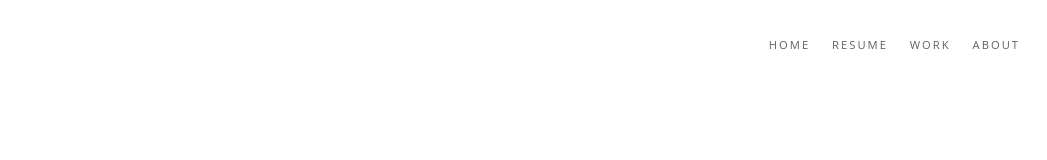
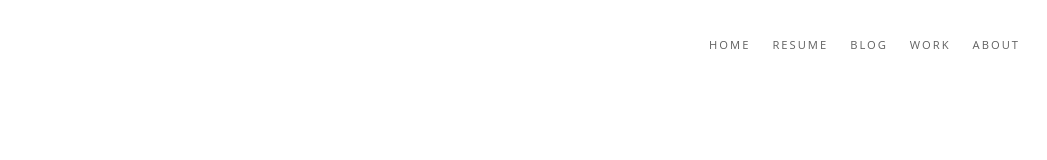
Before and after one commit to thejarlid/thejarlid.com, a Next.js app: page / in a window 1280 px wide. Shown: the top 160 px of the page, without its empty margins (225-1272 px from the left). Built offline with nearby package versions, Linux system fonts and the light colour scheme.

Commit message:
linked to blog

```diff
--- a/components/common/header.tsx
+++ b/components/common/header.tsx
@@ -84,7 +84,7 @@ const StaticFileLink = styled.a`
 export default function Header() {
   return (
     <div>
-      <header style={{overflow: 'auto'}}>
+      <header style={{ overflow: 'auto' }}>
         <Navbar>
           <Navigation>
             <NavigationListElement>
@@ -92,6 +92,9 @@ export default function Header() {
             </NavigationListElement>
             <NavigationListElement>
               <StaticFileLink href={'/dilraj-devgun-resume.pdf'}>Resume</StaticFileLink>
+            </NavigationListElement>
+            <NavigationListElement>
+              <NavLink href={'https://www.btwnun.me'}>Blog</NavLink>
             </NavigationListElement>
             <NavigationListElement>
               <NavLink href="/work">Work</NavLink>
```
